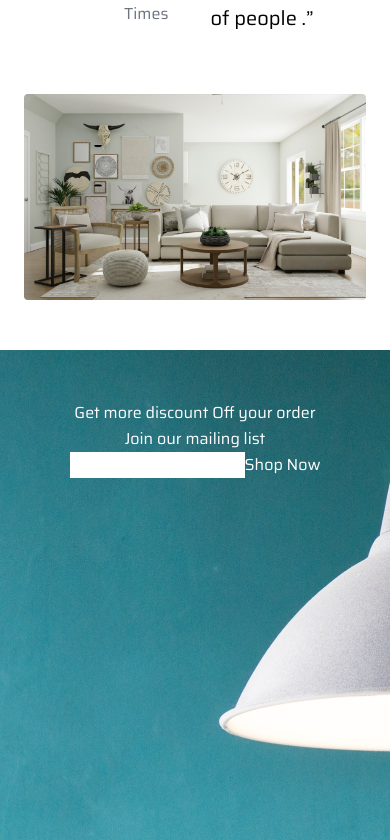
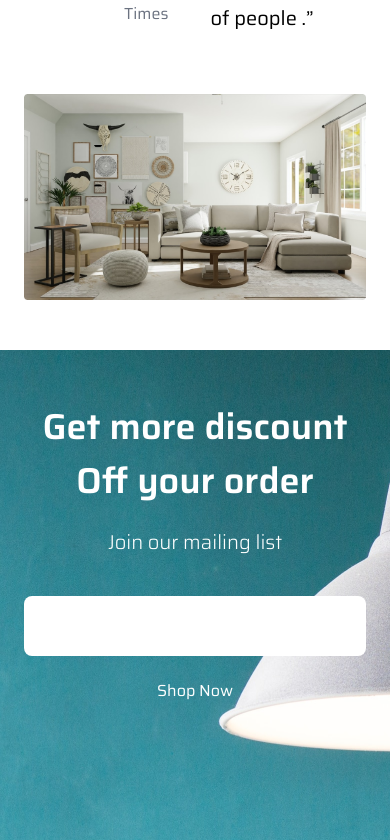
Before and after one commit to Isaiah-Mwinga/Furniture-palace, a React (Create React App) app: page / in a window 390 px wide. Shown: the part 5308-6148 px from the top of the page. Built offline with nearby package versions, Linux system fonts and the light colour scheme; the HTML template or start-up script is replaced by a standard one.

Commit message:
furniture palace

```diff
--- a/src/components/Newsletter.js
+++ b/src/components/Newsletter.js
@@ -10,10 +10,10 @@ const Newsletter = () => {
     <section className='section bg-newsletter min-h-[490px]'>
       <div className='container max-auto flex justify-center lg:justify-end'>
         <div className='w-full max-w-[558px] text-center text-white lg:text-left'>
-          <h2>{title}</h2>
-          <p>{subtitle}</p>
-          <div>
-            <input type='text' />
+          <h2 className='text-4xl font-semibold max-w-[350px] mx-auto lg:mx-0 mb-5 leading-normal'>{title}</h2>
+          <p className='text-xl font-light mb-10'>{subtitle}</p>
+          <div className='flex flex-col lg:flex-row gap-[22px]'>
+            <input className='h-[60px] px-6 outline-none placeholder:text-gray text-gray-600 rounded-lg lg:flex-1' type='text' />
             <button>{buttonText}</button>
           </div>
         </div>
```
